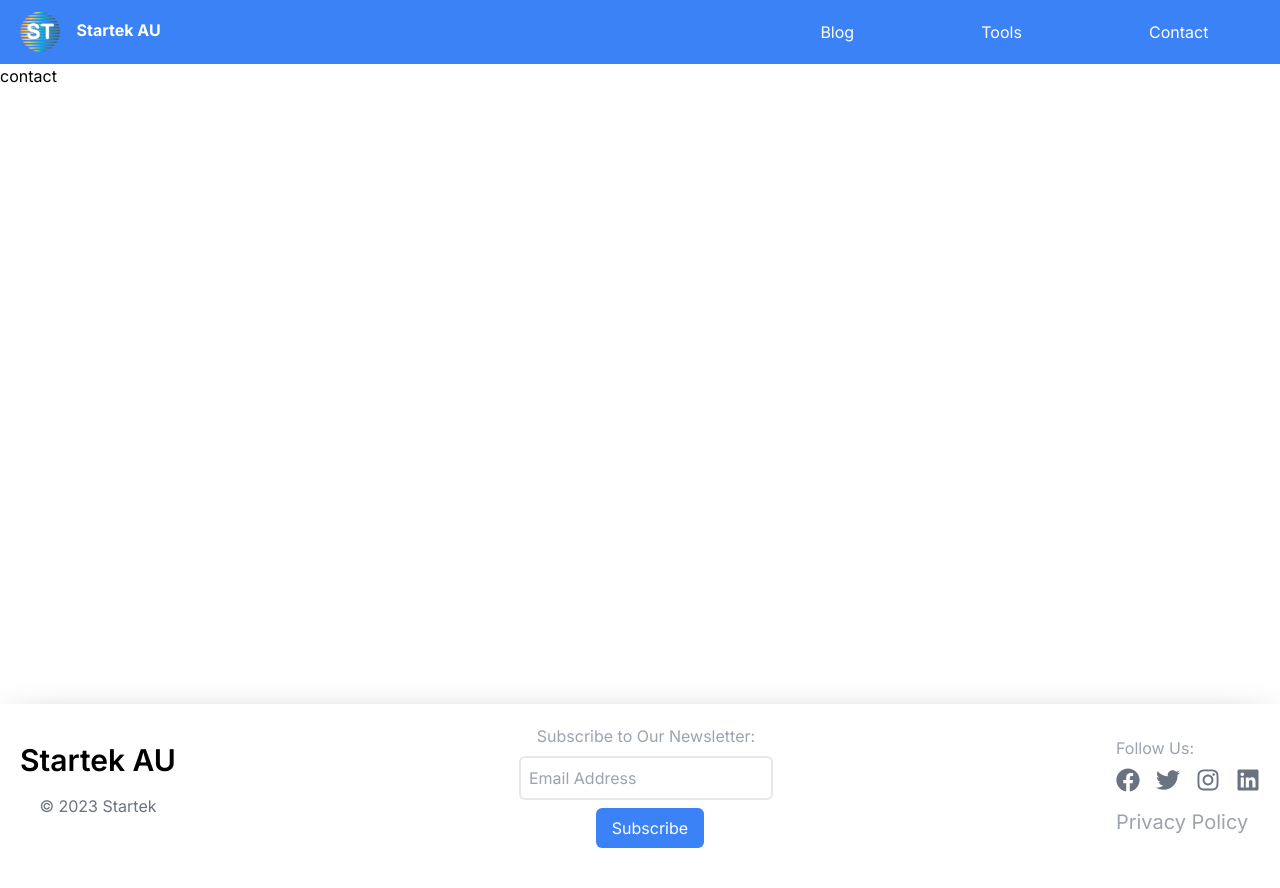
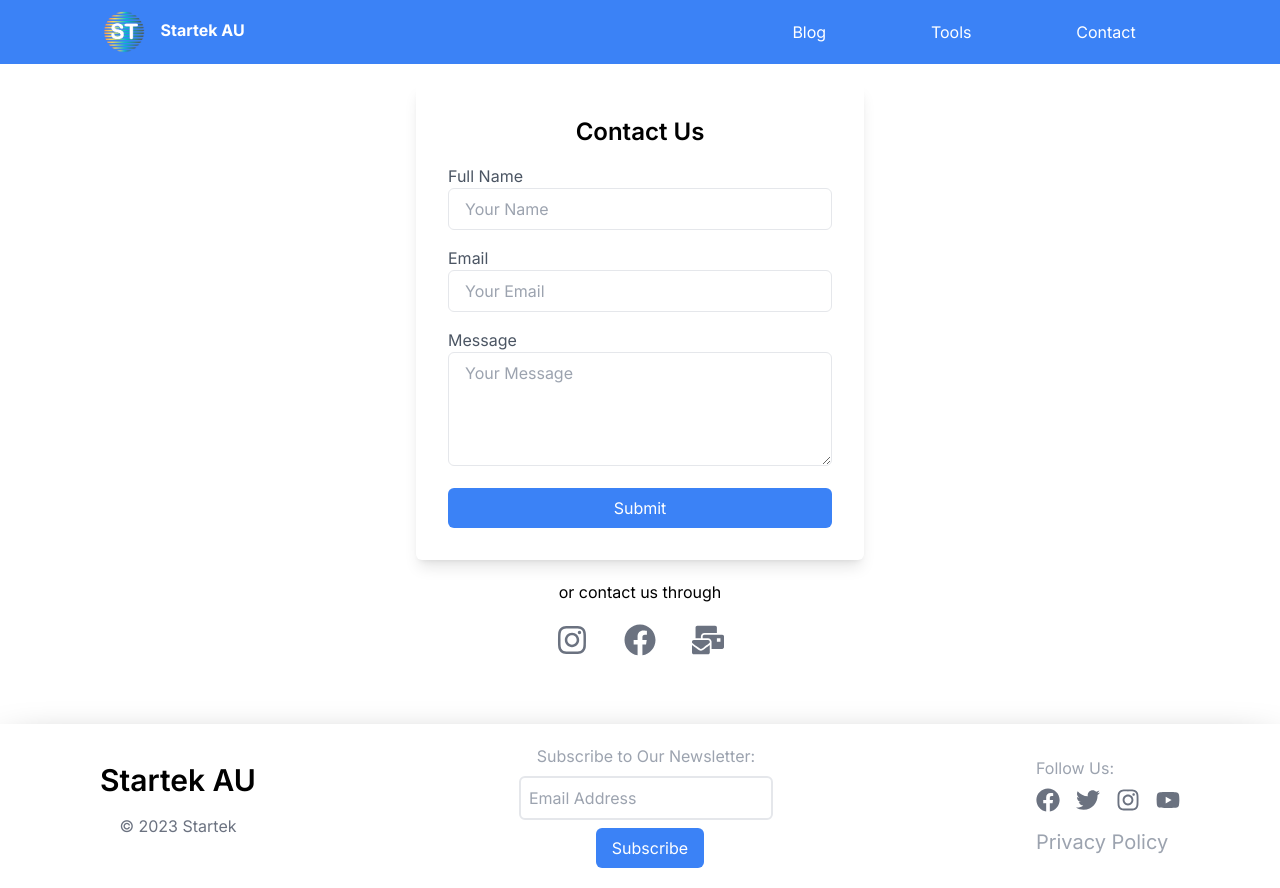
Before and after one commit to thestartek/startekau, a Next.js app: page /contact in a window 1280 px wide. Built offline with nearby package versions, Linux system fonts and the light colour scheme.

Commit message:
contact page created

```diff
--- a/app/contact/page.tsx
+++ b/app/contact/page.tsx
@@ -1,7 +1,63 @@
-import React from 'react'
+import { FaFacebook, FaInstagram, FaMailBulk } from 'react-icons/fa';
+import Link from 'next/link'
 
 export default function Contact() {
   return (
-    <div className="min-h-[80vh]">contact</div>
+    <div className="min-h-[80vh] mt-5">
+      <div className="max-w-md mx-auto bg-white p-8 shadow-lg rounded-md">
+        <h2 className="text-2xl font-semibold mb-4 text-center">Contact Us</h2>
+        <form>
+          <div className="mb-4">
+            <label htmlFor="name" className="block text-gray-600">Full Name</label>
+            <input
+              type="text"
+              id="name"
+              name="name"
+              placeholder="Your Name"
+              className="w-full px-4 py-2 border rounded-md focus:outline-none focus:ring focus:border-blue-300"
+            />
+          </div>
+          <div className="mb-4">
+            <label htmlFor="email" className="block text-gray-600">Email</label>
+            <input
+              type="email"
+              id="email"
+              name="email"
+              placeholder="Your Email"
+              className="w-full px-4 py-2 border rounded-md focus:outline-none focus:ring focus:border-blue-300"
+            />
+          </div>
+          <div className="mb-4">
+            <label htmlFor="message" className="block text-gray-600">Message</label>
+            <textarea
+              id="message"
+              name="message"
+              placeholder="Your Message"
+              rows={4}
+              className="w-full px-4 py-2 border rounded-md focus:outline-none focus:ring focus:border-blue-300"
+            />
+          </div>
+          <button
+            type="submit"
+            className="bg-blue-500 text-white py-2 px-4 rounded-md hover:bg-blue-600 focus:outline-none focus:scale-x-105 transition-all ease-in-out focus:border-blue-300 w-full"
+          >
+            Submit
+          </button>
+        </form>
+      </div>
+      {/* Or Contact Options */}
+      <p className="text-center my-5">or contact us through</p>
+      <div className="flex items-center justify-center gap-9 mb-5">
+        <Link href="/" target="_blank" className="text-gray-500 hover:text-gray-400 hover:scale-110 transition-all ease-in-out duration-400">
+                <FaInstagram size={32}  />
+        </Link>
+        <Link href="/" target="_blank" className="text-gray-500 hover:text-gray-400 hover:scale-110 transition-all ease-in-out duration-400">
+                <FaFacebook size={32} />
+        </Link>
+        <Link href="/" target="_blank" className="text-gray-500 hover:text-gray-400 hover:scale-110 transition-all ease-in-out duration-400">
+                <FaMailBulk size={32} />
+        </Link>
+      </div>
+    </div>
   )
 }
--- a/components/Footer.tsx
+++ b/components/Footer.tsx
@@ -1,10 +1,10 @@
 import Link from 'next/link'
-import { FaFacebook, FaTwitter, FaInstagram, FaLinkedin } from 'react-icons/fa';
+import { FaFacebook, FaTwitter, FaInstagram, FaLinkedin, FaYoutube } from 'react-icons/fa';
 
 export default function Footer() {
   return (
     <footer className="shadow-black shadow-2xl md:p-5 p-3 flex items-center justify-center">
-      <div className="container max-w-[1280px] flex flex-col md:flex-row items-center justify-between gap-4">
+      <div className="container max-w-[1080px] flex flex-col md:flex-row items-center justify-between gap-4">
         <div className="text-center md:text-left mb-4 md:mb-3">
           <p className="text-3xl font-semibold text-center">Startek AU</p>
           <p className="mt-4 text-gray-500 text-center">&copy; {new Date().getFullYear()} Startek</p>
@@ -23,17 +23,17 @@ export default function Footer() {
         <div className="mt-4 md:mt-0">
             <p className="text-gray-400 mb-2 md:text-left text-center">Follow Us:</p>
             <div className="flex space-x-4 pb-4">
-              <Link href="/" className="text-gray-500 hover:text-gray-400 transition-all ease-in-out duration-400">
+              <Link href="https://www.facebook.com/starteknp" className="text-gray-500 hover:text-gray-400 transition-all ease-in-out duration-400">
                 <FaFacebook size={24} />
               </Link>
-              <Link href="/" target="_blank" className="text-gray-500 hover:text-gray-400 transition-all ease-in-out duration-400">
+              <Link href="https://twitter.com/starteknp" target="_blank" className="text-gray-500 hover:text-gray-400 transition-all ease-in-out duration-400">
                 <FaTwitter size={24} />
               </Link>
-              <Link href="/" target="_blank" className="text-gray-500 hover:text-gray-400 transition-all ease-in-out duration-400">
+              <Link href="https://www.instagram.com/starteknp/" target="_blank" className="text-gray-500 hover:text-gray-400 transition-all ease-in-out duration-400">
                 <FaInstagram size={24} />
               </Link>
-              <Link href="/" target="_blank" className="text-gray-500 hover:text-gray-400 transition-all ease-in-out duration-400">
-                <FaLinkedin size={24} />
+              <Link href="https://www.youtube.com/channel/UCZ9yNb94w_SFsz7rQ1LGkyw" target="_blank" className="text-gray-500 hover:text-gray-400 transition-all ease-in-out duration-400">
+                <FaYoutube size={24} />
               </Link>
             </div>
               <Link href="/policy" target="_blank" className="text-gray-400 text-xl py-4 md:text-left text-center footer">Privacy Policy</Link>
--- a/components/Navbar.tsx
+++ b/components/Navbar.tsx
@@ -11,7 +11,7 @@ export default function Navbar() {
 
   return (
     <nav className="bg-blue-500 py-1 px-4">
-      <div className="container mx-auto flex justify-between items-center py-1">
+      <div className="container mx-auto flex justify-between items-center py-1 max-w-[1080px]">
         <Link href="/">
           <Image src={logo} alt="Startek" className="w-12 h-12 inline" /> <span className="font-bold px-2 text-center text-white">Startek AU</span>
         </Link>
```
